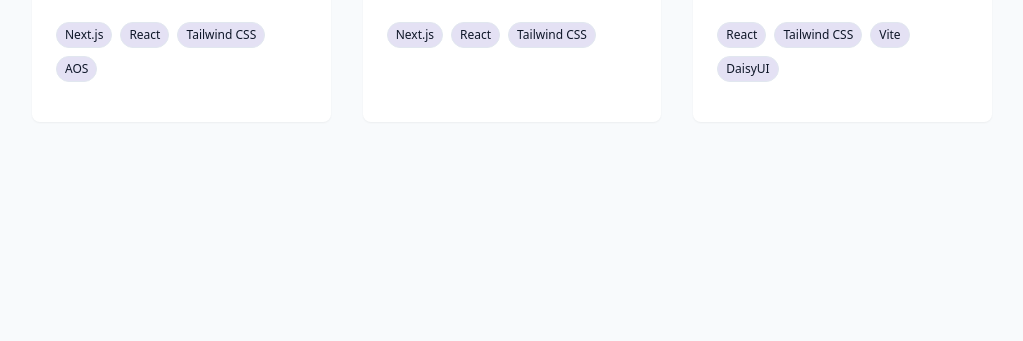
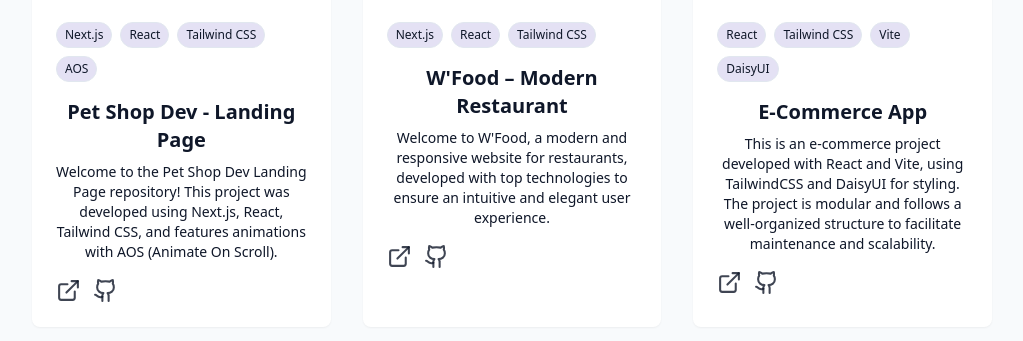
Before and after one commit to bdancost/beautiful_portfolio, a React (Vite) app: page / in a window 1280 px wide. Shown: the part 3356-3697 px from the top of the page, without its empty margins (128-1151 px from the left). Before the commit the page ends 3574 px from the top, so only its background shows below. Built offline with nearby package versions, Linux system fonts and the light colour scheme.

Commit message:
Configurando component ProjectsSection

```diff
--- a/src/components/ProjectsSection.jsx
+++ b/src/components/ProjectsSection.jsx
@@ -1,3 +1,5 @@
+import { ExternalLink, Github } from "lucide-react";
+
 const projects = [
   {
     id: 1,
@@ -58,7 +60,7 @@ const ProjectsSection = () => {
                 />
               </div>
               <div className="p-6">
-                <div className="flex flex-wrap gap-2 mb-4">
+                <div className="flex items-center flex-wrap gap-2 mb-4">
                   {project.tags.map((tag, key) => (
                     <span
                       key={key}
@@ -67,6 +69,29 @@ const ProjectsSection = () => {
                       {tag}
                     </span>
                   ))}
+                </div>
+
+                <h3 className="text-xl font-semibold mb-2">{project.title}</h3>
+                <p className="text-muted-foreground text-sm mb-4">
+                  {project.description}
+                </p>
+                <div className="flex justify-between items-center">
+                  <div className="flex space-x-3">
+                    <a
+                      href={project.demoUrl}
+                      target="_blank"
+                      className="text-foreground/80 hover:text-primary trasition-color duration-300"
+                    >
+                      <ExternalLink size={25} />
+                    </a>
+                    <a
+                      href={project.githubUrl}
+                      target="_blank"
+                      className="text-foreground/80 hover:text-primary trasition-color duration-300"
+                    >
+                      <Github size={25} />
+                    </a>
+                  </div>
                 </div>
               </div>
             </div>
```
